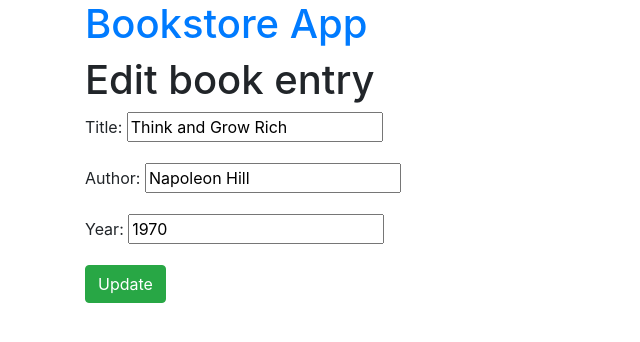
After one commit to NLCNG27/bookstore, a Django app: page /book/1/edit in a window 1280 px wide. The commit adds this page. Shown: the top 342 px of the page, without its empty margins (0-640 px from the left). Run offline with Django 4.2, Linux system fonts and the light colour scheme; data comes from the database, SQL or seed files in the repository; both versions use the stored data as it was after the commit.

Commit message:
added CRUD functionality

```diff
--- a/bookstore/models.py
+++ b/bookstore/models.py
@@ -11,4 +11,5 @@ class Book(models.Model):
         return self.title
 
     def get_absolute_url(self):
-        return reverse("home")
+        return reverse("book_detail", kwargs={"pk": self.pk})
+        # return reverse("home")
--- a/bookstore/urls.py
+++ b/bookstore/urls.py
@@ -1,8 +1,11 @@
 # bookstore/urls.py
 from django.urls import path
-from .views import BookstoreListView, BookstoreCreateView
+from .views import BookstoreListView, BookstoreCreateView, BookstoreUpdateView, BookstoreDetailView, BookstoreDeleteView
 
 urlpatterns = [
     path("book/new/", BookstoreCreateView.as_view(), name="book_new"),
+    path("book/<int:pk>/", BookstoreDetailView.as_view(), name="book_detail"),
+    path("book/<int:pk>/edit", BookstoreUpdateView.as_view(), name="book_edit"),
+    path("book/<int:pk>/delete", BookstoreDeleteView.as_view(), name="book_delete"),
     path("", BookstoreListView.as_view(), name="home"),
 ]
--- a/bookstore/views.py
+++ b/bookstore/views.py
@@ -1,14 +1,33 @@
 # bookstore/views.py
-from django.views.generic import ListView
-from django.views.generic.edit import CreateView
+from django.views.generic import ListView, DetailView
+from django.views.generic.edit import CreateView, UpdateView, DeleteView
+from django.urls import reverse_lazy
 from .models import Book
+
 
 class BookstoreListView(ListView):
     model = Book
     template_name = "home.html"
 
 
+class BookstoreDetailView(DetailView):
+    model = Book
+    template_name = "book_detail.html"
+
+
 class BookstoreCreateView(CreateView):
     model = Book
     template_name = "book_new.html"
     fields = ["title", "author", "year"]
+
+
+class BookstoreUpdateView(UpdateView):
+    model = Book
+    template_name = "book_edit.html"
+    fields = ["title", "author", "year"]
+
+
+class BookstoreDeleteView(DeleteView):
+    model = Book
+    template_name = "book_delete.html"
+    success_url = reverse_lazy("home")
--- /dev/null
+++ b/templates/book_edit.html
@@ -0,0 +1,11 @@
+<!--templates/book_edit.html-->
+{% extends "base.html" %}
+
+{% block content %}
+<h1>Edit book entry</h1>
+<form action="" method="post">{% csrf_token %}
+    {{ form.as_p }}
+    <input class="btn btn-success" type="submit" value="Update">
+</form>
+
+{% endblock content %}
--- a/templates/book_new.html
+++ b/templates/book_new.html
@@ -6,7 +6,6 @@
 <form action="" method="post">
     {% csrf_token %}
     {{ form.as_p }}
-
-    <input type="submit" value="Save">
+    <input class="btn btn-success" type="submit" value="Save">
 </form>
 {% endblock content %}
--- a/templates/home.html
+++ b/templates/home.html
@@ -15,18 +15,16 @@
         <tbody>
             {% for book in book_list %}
             <tr>
-                <td><a href="">{{ book.title }}</a></td>
+                <td><a href="{% url 'book_detail' book.pk %}">{{ book.title }}</a></td>
                 <td>{{ book.author }}</td>
                 <td>{{ book.year }}</td>
             </tr>
             {% endfor %}
         </tbody>
-
-
     </table>
 
     <a class="btn btn-primary" href="{% url 'book_new' %}">New Book</a>
-    <a class="btn btn-danger" href="">Delete</a>
+<!--    <a class="btn btn-danger" href="">Delete</a>-->
 
 </div>
 
```
Also changed, not shown: templates/book_delete.html (added, +11 -0 lines), templates/book_detail.html (added, +12 -0 lines), db.sqlite3.
